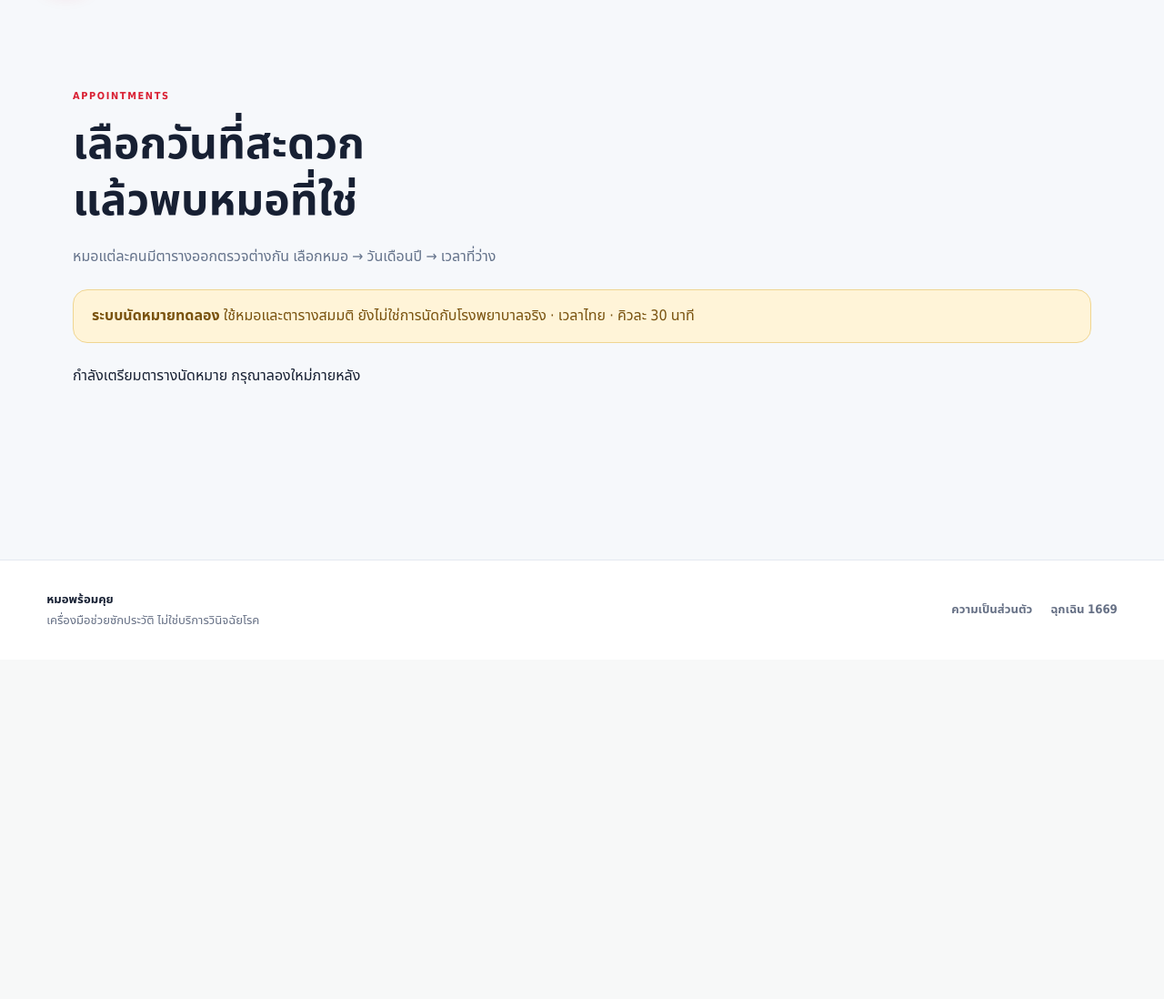
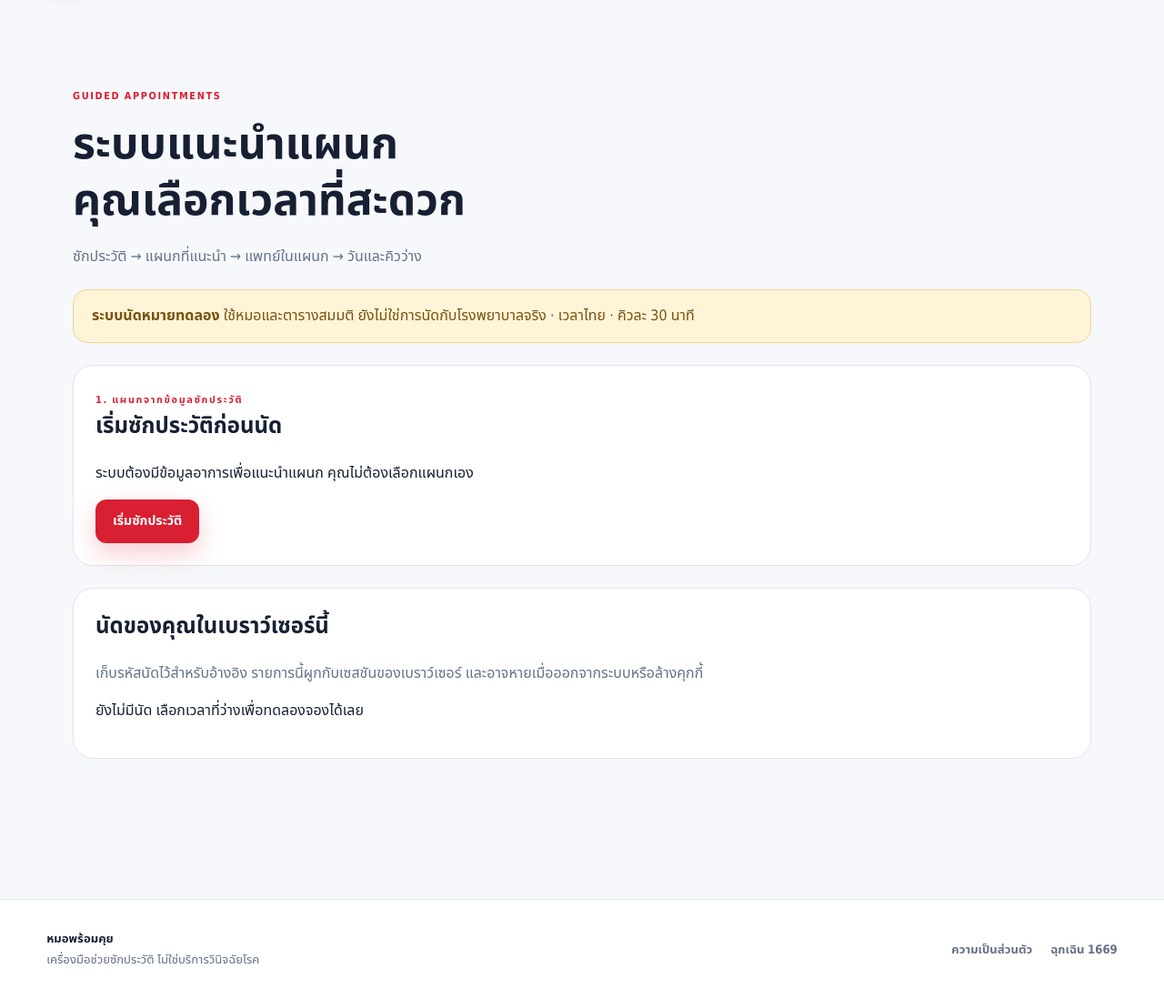
Before and after one commit to Pannatornn/MOPROMKUI_coppy, a Flask app: page /appointments in a window 1280 px wide. Shown: the part 82-1180 px from the top of the page at 91% size. Before the commit the page ends 768 px from the top, so only its background shows below. Run offline with Flask 3, Linux system fonts and the light colour scheme; data that the repository does not hold is empty; some web fonts are replaced.

Commit message:
Guide appointments through referral department and bind the booking form to its case

```diff
--- a/app/templates/appointments.html
+++ b/app/templates/appointments.html
@@ -2,11 +2,17 @@
 {% block title %}นัดหมายแพทย์ · หมอพร้อมคุย{% endblock %}
 {% block content %}
 <section class="appointment-page">
-  <span class="eyebrow">APPOINTMENTS</span><h1>เลือกวันที่สะดวก<br>แล้วพบหมอที่ใช่</h1>
-  <p class="appointment-intro">หมอแต่ละคนมีตารางออกตรวจต่างกัน เลือกหมอ → วันเดือนปี → เวลาที่ว่าง</p>
+  <span class="eyebrow">GUIDED APPOINTMENTS</span><h1>ระบบแนะนำแผนก<br>คุณเลือกเวลาที่สะดวก</h1>
+  <p class="appointment-intro">ซักประวัติ → แผนกที่แนะนำ → แพทย์ในแผนก → วันและคิวว่าง</p>
   <div class="appointment-demo"><strong>ระบบนัดหมายทดลอง</strong> ใช้หมอและตารางสมมติ ยังไม่ใช่การนัดกับโรงพยาบาลจริง · เวลาไทย · คิวละ 30 นาที</div>
-  {% if not doctors %}<p>กำลังเตรียมตารางนัดหมาย กรุณาลองใหม่ภายหลัง</p>{% else %}
-  <h2>1. เลือกแพทย์</h2>
+  <section class="appointment-panel referral-panel">
+    <span class="eyebrow">1. แผนกจากข้อมูลซักประวัติ</span><h2>{{ referral.label }}</h2><p>{{ referral.reason }}</p>
+    {% if case %}<p class="appointment-muted">อ้างอิงเคส {{ case.reference }}</p>{% endif %}
+    {% if referral.state == 'ready' %}<p class="appointment-muted">แนะนำเบื้องต้นตามกติกาเดโม ไม่ใช่การวินิจฉัย แสดงเฉพาะหมอในแผนกนี้ หากข้อมูลอาการเปลี่ยนให้ซักประวัติใหม่หรือให้เจ้าหน้าที่ตรวจ</p>{% endif %}
+    {% if referral.state in ['missing', 'collecting'] %}<a class="button button-primary" href="{{ url_for('main.intake') }}">{{ 'ซักประวัติต่อ' if case else 'เริ่มซักประวัติ' }}</a>{% elif referral.state == 'emergency' %}<a class="button button-primary" href="tel:1669">โทร 1669</a>{% endif %}
+  </section>
+  {% if not doctors %}{% if referral.state == 'ready' %}<p>แผนกนี้ยังไม่มีตารางแพทย์ กรุณาติดต่อเจ้าหน้าที่ จะไม่เปลี่ยนแผนกเพื่อหาคิวแทน</p>{% endif %}{% else %}
+  <h2>2. แพทย์ในแผนก{{ referral.label }}</h2>
   <div class="doctor-grid">
     {% for doctor in doctors %}
     <article class="doctor-card {{ 'doctor-selected' if doctor.id == selected.id else '' }}">
@@ -18,7 +24,7 @@
     {% endfor %}
   </div>
   <section class="appointment-panel">
-    <h2>2. เลือกวันและเวลา</h2>
+    <h2>3. เลือกวันและเวลา</h2>
     <form method="get" class="appointment-filters">
       <input type="hidden" name="doctor" value="{{ selected.id }}">
       <label>วัน / เดือน / ปี<input type="date" name="day" value="{{ day.isoformat() }}" min="{{ today.isoformat() }}" max="{{ maximum.isoformat() }}" required></label>
@@ -29,6 +35,7 @@
     {% if slots %}
     <form method="post" action="{{ url_for('appointments.book') }}">
       <input type="hidden" name="csrf_token" value="{{ csrf_token() }}">
+      <input type="hidden" name="case_id" value="{{ case.id }}">
       <div class="appointment-slots">
         {% for slot in slots %}
         <label class="appointment-slot slot-{{ slot.state }}">
@@ -40,7 +47,7 @@
     </form>
     {% else %}<div class="appointment-empty">ไม่มีคิวว่างในวันนี้ ลองเลือกวันว่างจากบัตรแพทย์ด้านบน หรือเลือกหมอคนอื่น</div>{% endif %}
   </section>
-  <section class="appointment-panel">
+  {% endif %}<section class="appointment-panel">
     <h2>นัดของคุณในเบราว์เซอร์นี้</h2><p class="appointment-muted">เก็บรหัสนัดไว้สำหรับอ้างอิง รายการนี้ผูกกับเซสชันของเบราว์เซอร์ และอาจหายเมื่อออกจากระบบหรือล้างคุกกี้</p>
     {% for item in bookings %}
     <article class="appointment-receipt">
@@ -48,6 +55,6 @@
       {% if item.status == 'booked' and item.starts_at|appointment_future %}<form method="post" action="{{ url_for('appointments.cancel', appointment_id=item.id) }}"><input type="hidden" name="csrf_token" value="{{ csrf_token() }}"><button type="submit" class="button button-ghost">ยกเลิกนัด</button></form>{% endif %}
     </article>
     {% else %}<p>ยังไม่มีนัด เลือกเวลาที่ว่างเพื่อทดลองจองได้เลย</p>{% endfor %}
-  </section>{% endif %}
+  </section>
 </section>
 {% endblock %}
```
